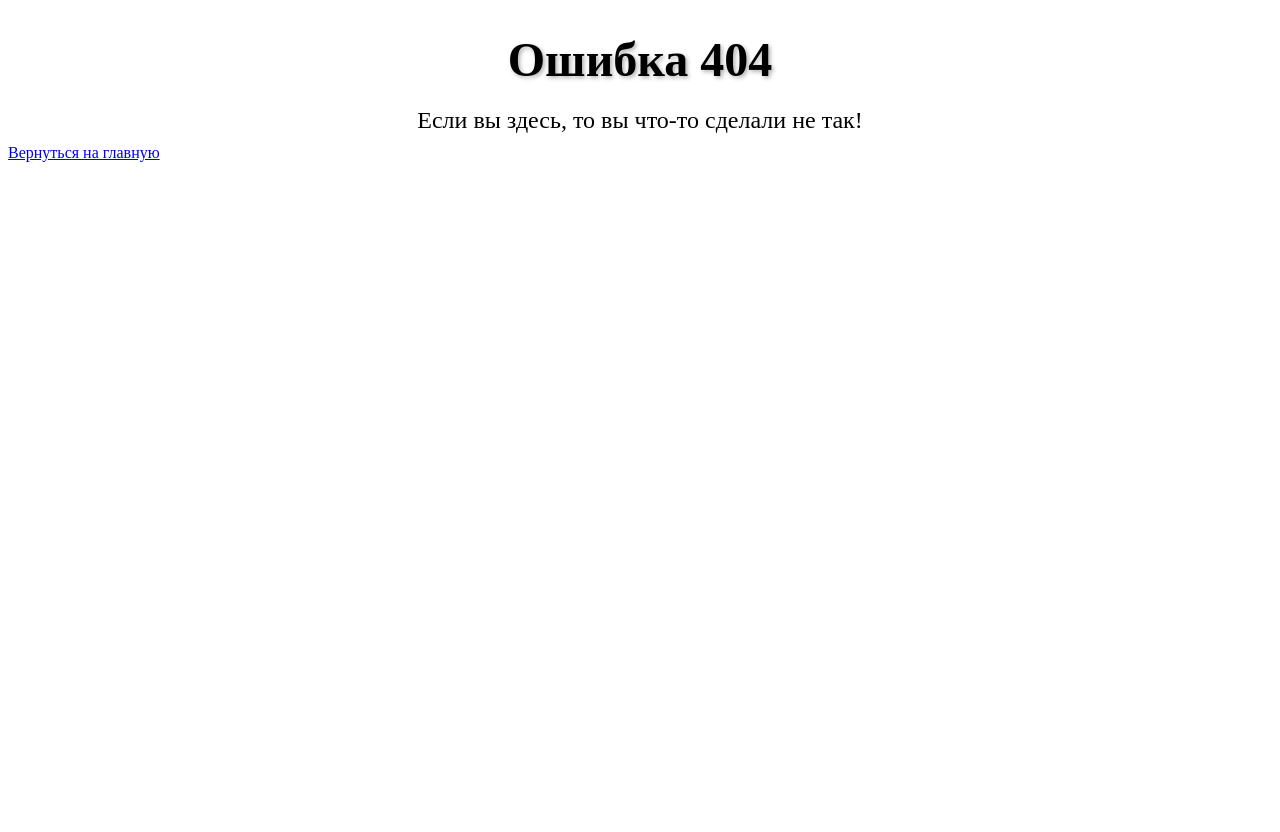
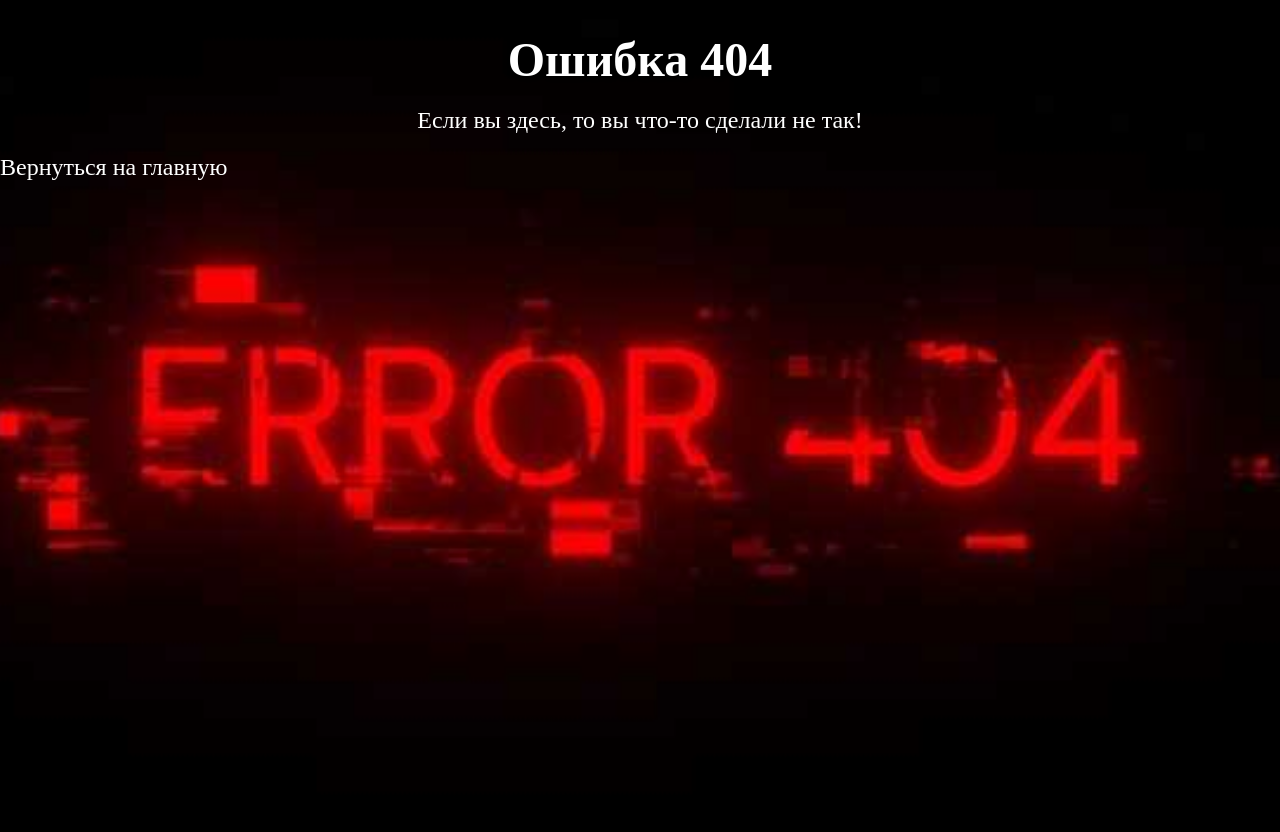
Before and after one commit to noyemkaren-ship-it/casic67, a FastAPI app: page / in a window 1280 px wide. Before the commit the page ends 162 px from the top, so only its background shows below. Run offline with FastAPI, Linux system fonts and the light colour scheme.

Commit message:
project: 4v

```diff
--- a/templates/error.html
+++ b/templates/error.html
@@ -5,8 +5,39 @@
     <meta name="viewport" content="width=device-width, initial-scale=1.0">
     <title>KING || ERROR</title>
     <link rel="stylesheet" href="/static/css/style.css">
+    <style>
+        Body {
+            background-image: url(../backe.jpg);
+            background-size: cover;
+            background-position: center;
+            background-repeat: no-repeat;
+            min-height: 100vh;
+            margin: 0;
+            padding: 0;
+        }
+        p {
+            font-size: 24px;
+            text-align: center;
+            margin: 20px 0;
+            color: #fff;
+        }
+        h1 {
+            font-size: 48px;
+            text-align: center;
+            color: #fff;
+            margin-bottom: 20px;
+
+        }
+        a {
+            font-size: 24px;
+            color: #fff;
+            text-decoration: none;
+            margin-top: 20px;
+            text-align: center;
+        }
+    </style>
 </head>
-<body class="BodyError">
+<body>
     <h1>Ошибка 404</h1>
     <p>Если вы здесь, то вы что-то сделали не так!</p>
     <a href="/">Вернуться на главную</a>
--- a/templates/index.html
+++ b/templates/index.html
@@ -8,7 +8,8 @@
 </head>
 <body class="OkBody">
     <h1>🎰 CASINO || SPIN 🎰</h1>
-    <p>Крути не думай!</p>
+    <p><big>Крути не думай!</big></p>
+    <p><big></big>Время бабки!</big></p>
     <p>💰 БАЛАНС:</p>
     <p id="balance">{{ balance }}</p>
     <button onclick="Spin()">🎲 КРУТИТЬ! 🎲</button>
```
